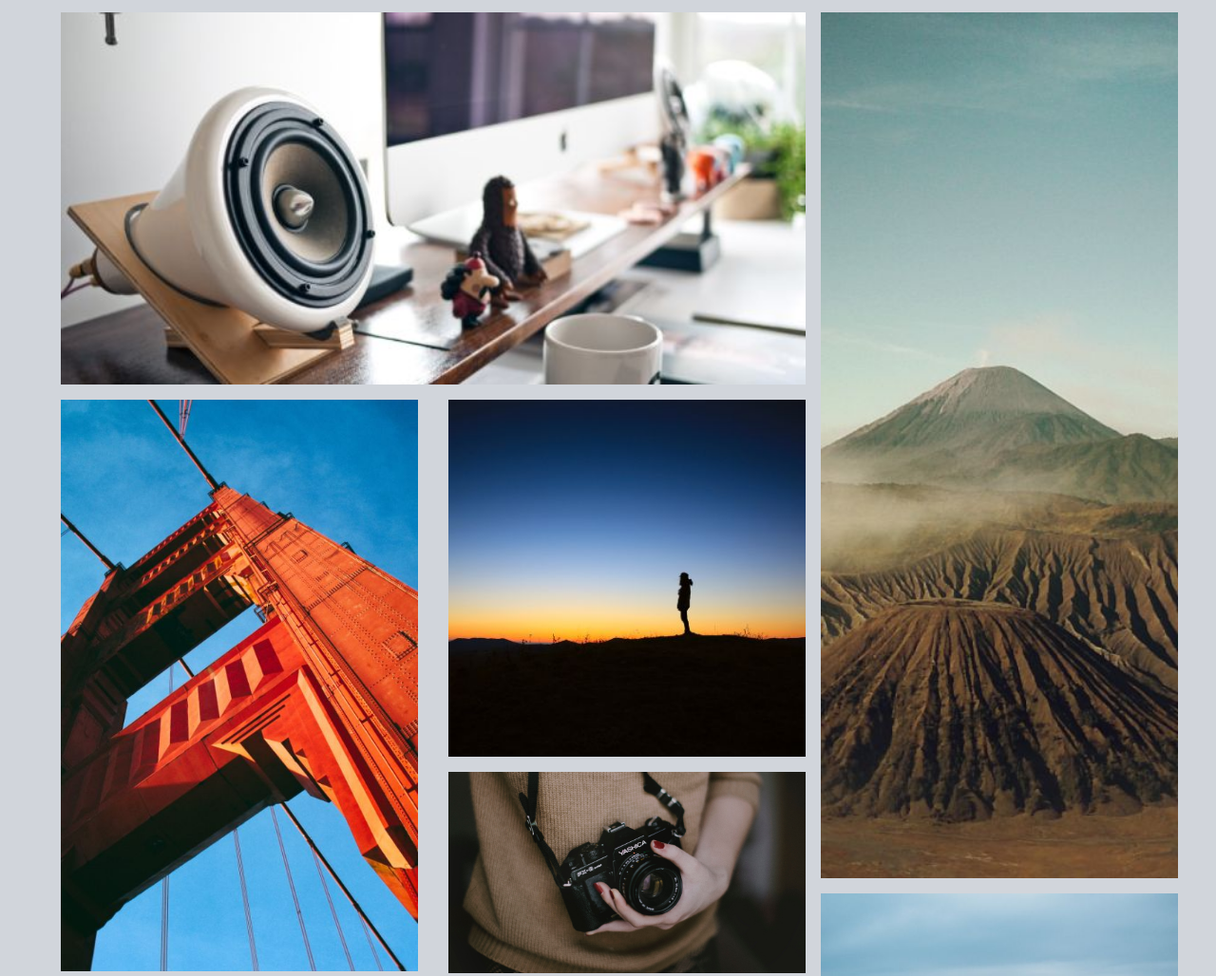
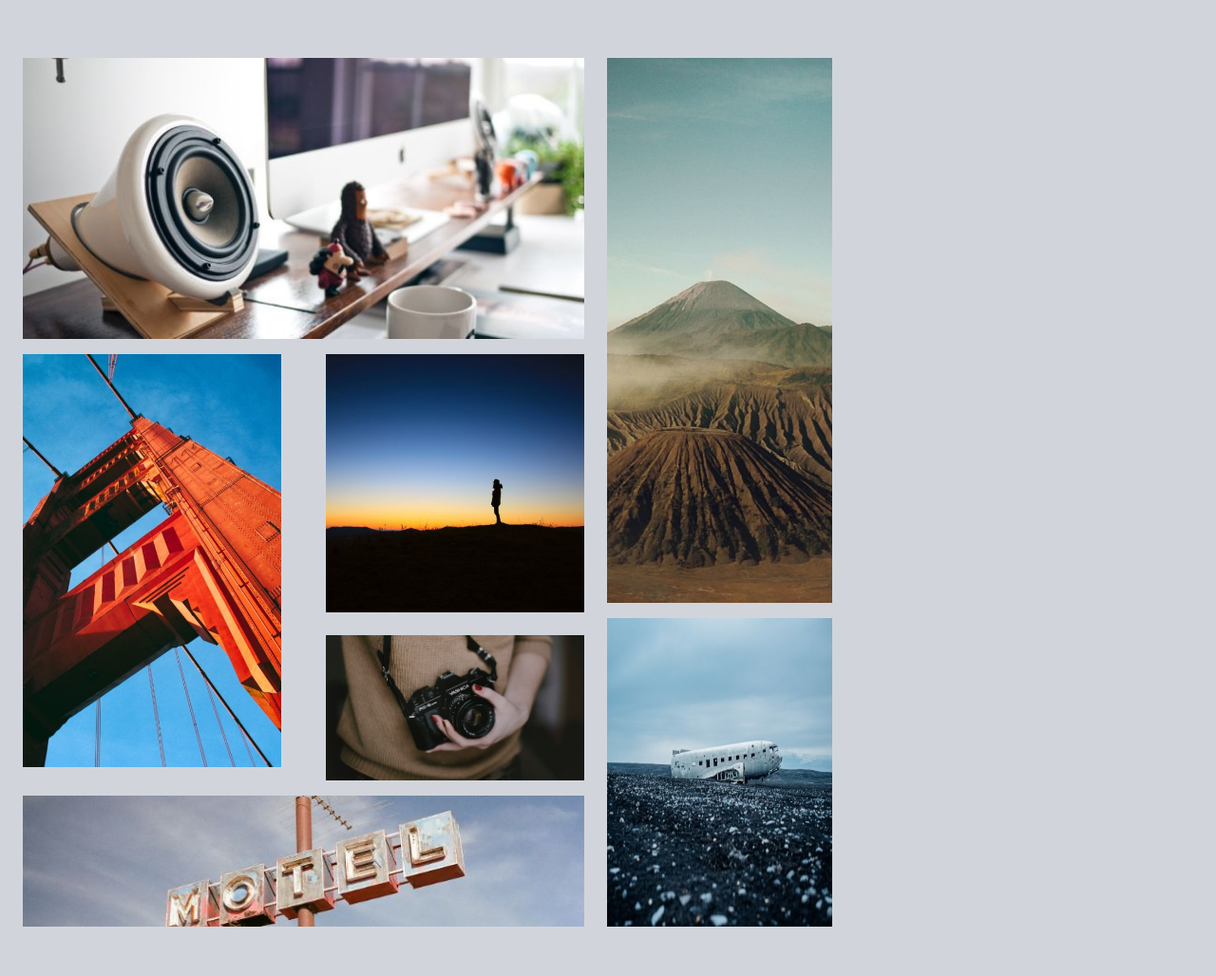
Before and after one commit to Kazk12/The-Mountain, a website: page index.html in a window 1280 px wide. Shown: the part 2640-3668 px from the top of the page at 95% size. Drawn offline with Linux system fonts and the light colour scheme.

Commit message:
RESPONSIVE SECTION PHOTO

```diff
--- a/index.html
+++ b/index.html
@@ -177,17 +177,45 @@
         </section>
 
         <section id="photos" class="bg-gray-300">
-            <div class="flex flex-col gap-4 pt-16 pb-16  md:hidden">
-                <img src="./images/300.jpeg" alt="">
-                <img src="./images/776.jpeg" alt="">
-                <img src="./images/800.jpeg" alt="">
-                <img src="./images/400.jpeg" alt="">
-                <img src="./images/2476.jpeg" alt="">
-                <img src="./images/439.jpeg" alt="">
-                <img src="./images/140.jpeg" alt="">
+            <div class="flex flex-col gap-6 pt-16 pb-16 md:flex-row lg:mx-6">
+                <div class="flex flex-col gap-4 md:w-[31%] lg:w-[48%] ">
+                    <div>
+                        <img src="./images/300.jpeg" alt="" class="w-[100%]">
+                    </div>
+                    <div class="lg:flex lg:justify-between lg:w-[100%]">
+                        <div class="lg:w-[46%]">
+                            <img src="./images/800.jpeg" alt="" class="hidden w-[100%] md:hidden lg:block">
+                        </div>
+                        <div class="lg:w-[46%] lg:flex lg:flex-col lg:gap-6">
+                            <img src="./images/400.jpeg" alt="" class="hidden w-[100%] lg:block ">
+                            <img src="./images/2476.jpeg" alt="" class="hidden w-[100%] lg:block">
+                        </div>
+
+                    </div>
+                    <div>
+                        <img src="./images/140.jpeg" alt="" class="hidden w-[100%] lg:block">
+                    </div>
+
+                    <img src="./images/776.jpeg" alt="" class="w-[100%] md:hidden lg:hidden">
+                    <img src="./images/800.jpeg" alt="" class="w-[100%] md:hidden lg:hidden">
+                    <img src="./images/400.jpeg" alt="" class="w-[100%] lg:hidden">
+                    <img src="./images/2476.jpeg" alt="" class="w-[100%] lg:hidden">
+                    <img src="./images/439.jpeg" alt="" class="w-[100%] md:hidden lg:hidden">
+                    <img src="./images/140.jpeg" alt="" class="w-[100%] lg:hidden">
+                </div>
+                <div class="hidden md:block md:w-[31%] lg:w-[48%] lg:flex lg:flex-col lg:gap-4">
+
+                    <img src="./images/776.jpeg" alt="" class=" w-[100%] md:h-full lg:w-[40%]">
+                    <img src="./images/439.jpeg" alt="" class="w-[100%] md:hidden lg:block lg:w-[40%] lg:h-full">
+                </div>
+                <div class="hidden md:block md:w-[31%] md:flex md:flex-col md:gap-6 lg:hidden">
+                    <img src="./images/800.jpeg" alt="" class="">
+                    <img src="./images/439.jpeg" alt="" class="md:h-full">
+                </div>
+
             </div>
 
-            <div class="hidden md:block md:flex md:gap-8 md:mx-4 md:py-4 lg:hidden">
+            <!-- <div class="hidden md:block md:flex md:gap-8 md:mx-4 md:py-4 lg:hidden">
                 <div class="flex gap-6 flex-col w-[31%]">
                     <img src="./images/300.jpeg" alt="" class="w-[100%]">
                     <img src="./images/400.jpeg" alt="" class="w-[100%]">
@@ -201,9 +229,9 @@
                     <img src="./images/800.jpeg" alt="" class="w-[100%]">
                     <img src="./images/439.jpeg" alt="" class="w-[100%]">
                 </div>
-            </div>
+            </div> -->
 
-            <div class="hidden lg:block lg:flex lg:gap-4 lg:mr-10 lg:ml-16 lg:py-4 lg:justify-between">
+            <!-- <div class="hidden lg:block lg:flex lg:gap-4 lg:mr-10 lg:ml-16 lg:py-4 lg:justify-between">
                 <div class="lg:w-[100%] flex flex-col gap-4 ">
                     <div>
                         <img src="./images/300.jpeg" alt="" class="w-[100%]">
@@ -229,7 +257,7 @@
                     <img src="./images/439.jpeg" alt="" >
                 </div>
 
-            </div>
+            </div> -->
 
 
         </section>
```
Also changed, not shown: tail.css/output.css.
